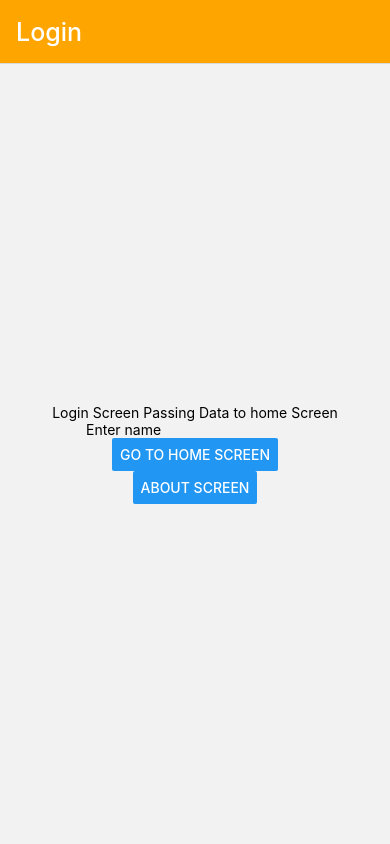
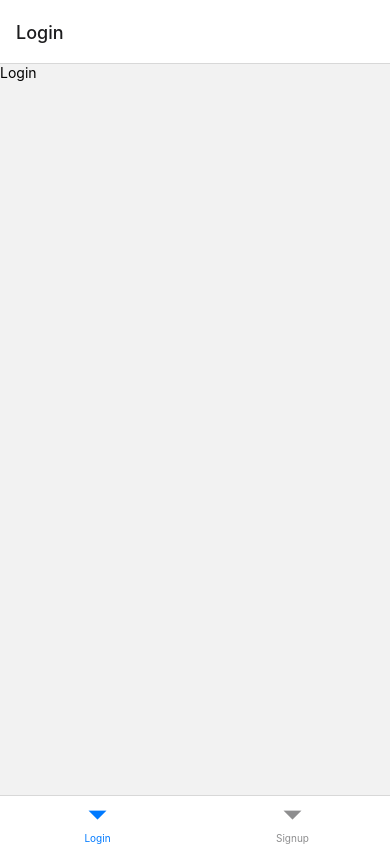
Before and after one commit to birbalkr/reactNative, a React Native app: screen / in a window 390 px wide. Built offline with nearby package versions, Linux system fonts and the light colour scheme.

Commit message:
start tab

```diff
--- a/App.tsx
+++ b/App.tsx
@@ -1,56 +1,36 @@
 import * as React from 'react';
 import { View, Text, Button } from 'react-native';
 import { NavigationContainer } from '@react-navigation/native';
-import { createNativeStackNavigator } from '@react-navigation/native-stack';
-import Login from './components/Login';
-import HomeScreen from './components/Home';
+import { createBottomTabNavigator } from '@react-navigation/bottom-tabs';
 
 
-const Stack = createNativeStackNavigator();
+const Tab = createBottomTabNavigator();
 
 function App() {
-    const btn=()=>{
-        console.warn('Button Press');
-
-    }
     return (
         <NavigationContainer>
-            <Stack.Navigator
-                screenOptions={{
-                    headerStyle: {
-                        backgroundColor: 'orange'
-                    },
-                    headerTitleStyle: {
-                        fontSize: 25
-                    },
-                    headerTintColor: 'white'
-                }}>
-                <Stack.Screen name="Login" component={Login} />
-                <Stack.Screen name="Home" component={HomeScreen} />
-                <Stack.Screen name="About" component={About}
-                    options={{
-                        headerTitle:(props)=><Button title='left' onPress={btn}/>,
-                        headerStyle: {
-                            backgroundColor: 'white'
-                        },
-                        headerTitleStyle: {
-                            fontSize: 25
-                        },
-                        headerTintColor: 'orange'
-                    }} />
-            </Stack.Navigator>
+            <Tab.Navigator>
+                <Tab.Screen name='Login' component={Login} />
+                <Tab.Screen name='Signup' component={SignUp} />
+            </Tab.Navigator>
         </NavigationContainer>
-    );
+    )
+};
+const Login = () => {
+    return (
+        <View>
+            <Text>Login</Text>
+        </View>
+    )
 }
-
-const About = (props) => {
+const SignUp = () => {
     return (
-        <View style={{ flex: 1, alignItems: 'center', justifyContent: 'center' }}>
-            <Text>About Screen</Text>
-            <Button title='Home Screen' onPress={() => props.navigation.navigate('Home')} />
+        <View>
+            <Text>SignUp</Text>
         </View>
-    );
+    )
 }
 
 
+
 export default App;
--- a/package.json
+++ b/package.json
@@ -11,6 +11,7 @@
   },
   "dependencies": {
     "@expo/vector-icons": "^13.0.0",
+    "@react-navigation/bottom-tabs": "^6.5.11",
     "@react-navigation/native": "^6.1.9",
     "@react-navigation/native-stack": "^6.9.17",
     "react": "18.2.0",
```
Also changed, not shown: 1 other file (tests, documents, lock files or other folders).
